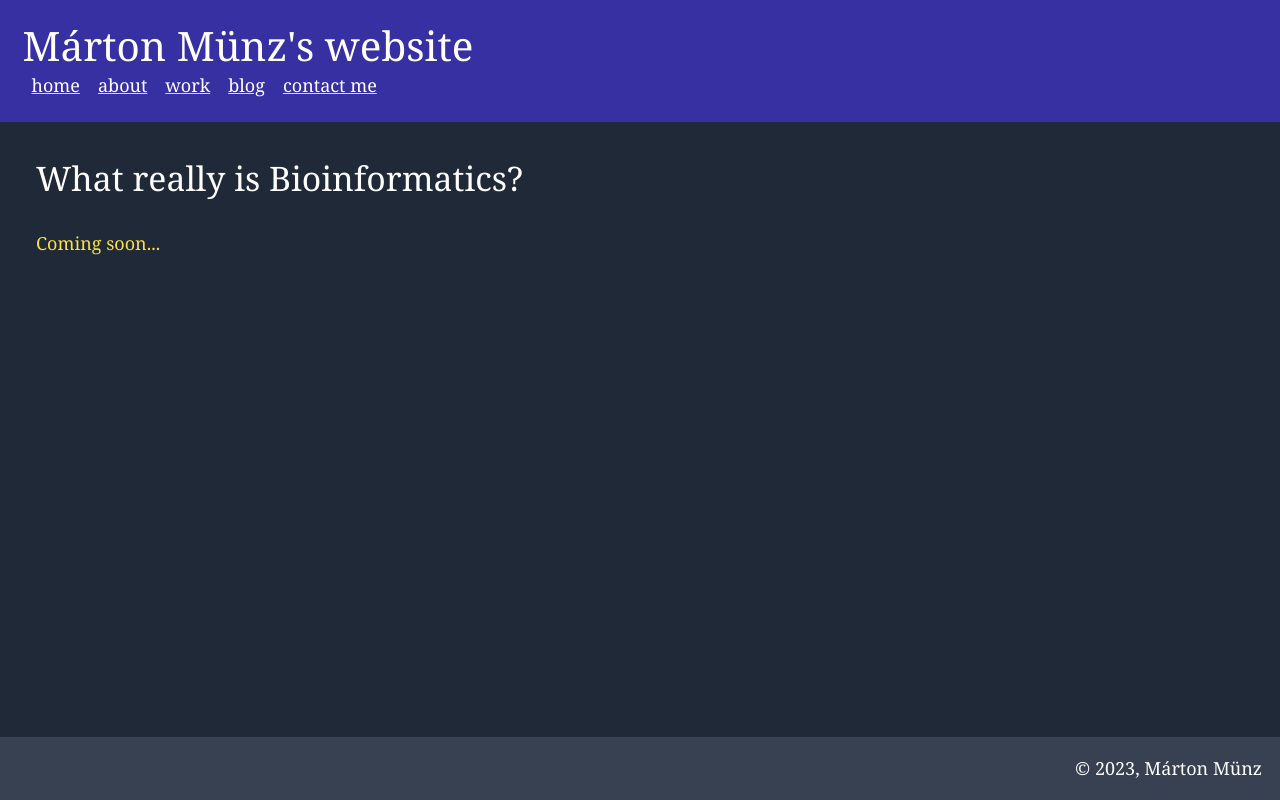
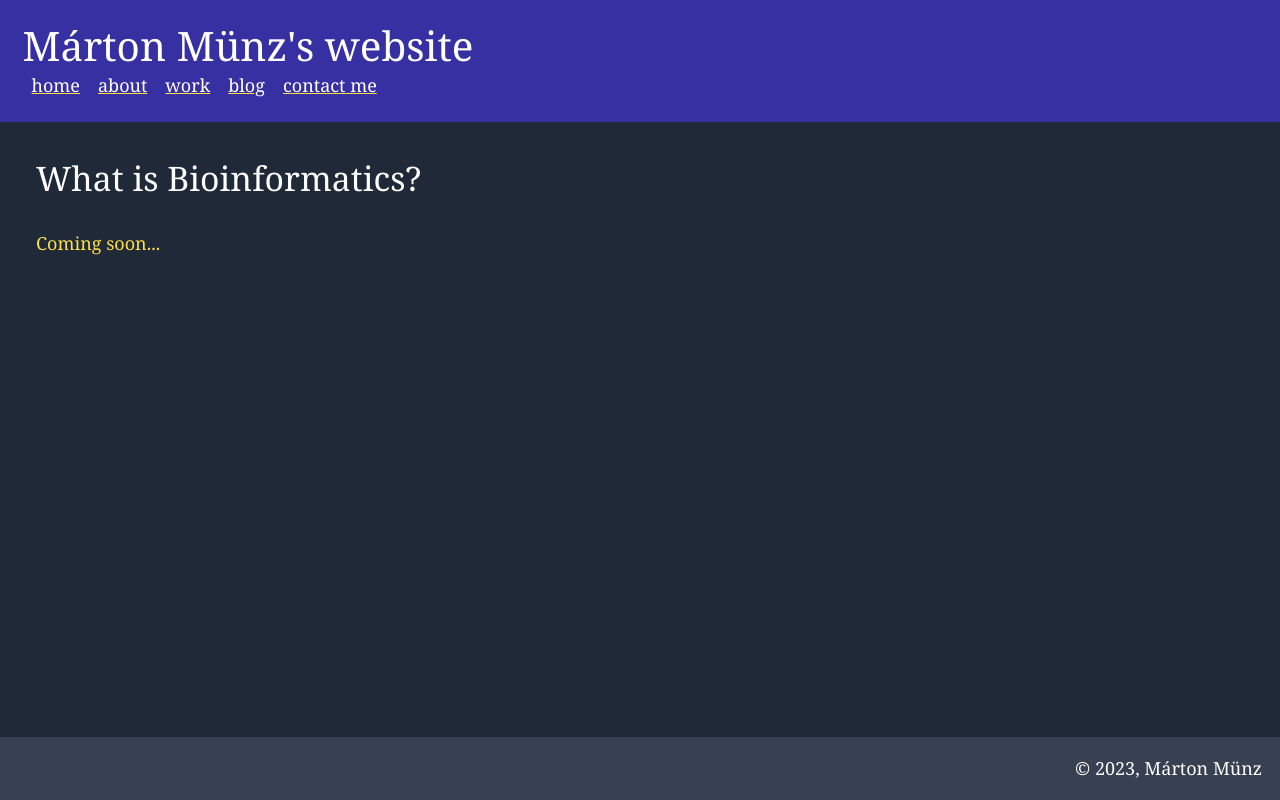
Before and after one commit to mmuenz/gtsbysite, a Gatsby site: page /bioinformatics-more in a window 1280 px wide. Built offline with nearby package versions, Linux system fonts and the light colour scheme; Gatsby itself is replaced by a stand-in of ours.

Commit message:
Minor changes in some pages

```diff
--- a/src/pages/bioinformatics-more.js
+++ b/src/pages/bioinformatics-more.js
@@ -7,10 +7,10 @@ import { Link } from "gatsby"
 const BioinformaticsMorePage = () => (
   <Layout>
     <SEO
-      title="What really is Bioinformatics"
-      description="What really is Bioinformatics (Márton Münz's website)"
+      title="What is Bioinformatics"
+      description="What is Bioinformatics (Márton Münz's website)"
     />
-    <p className="font-serif text-3xl mb-7">What really is Bioinformatics?</p>
+    <p className="font-serif text-3xl mb-7">What is Bioinformatics?</p>
     <p className="text-yellow-300">Coming soon...</p>
   </Layout>
 )
```
